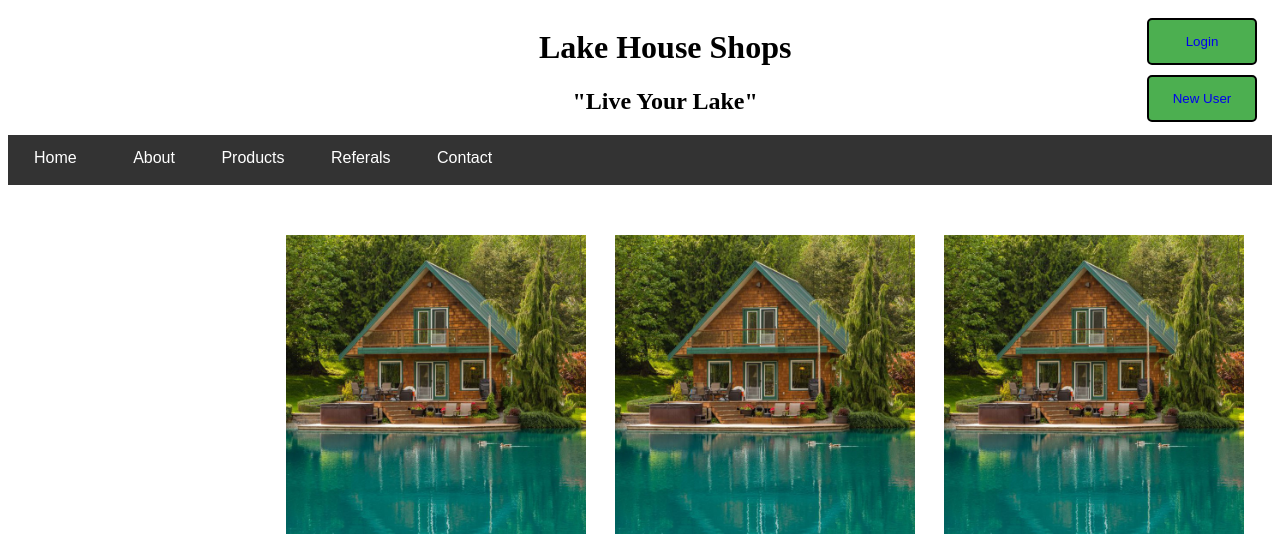
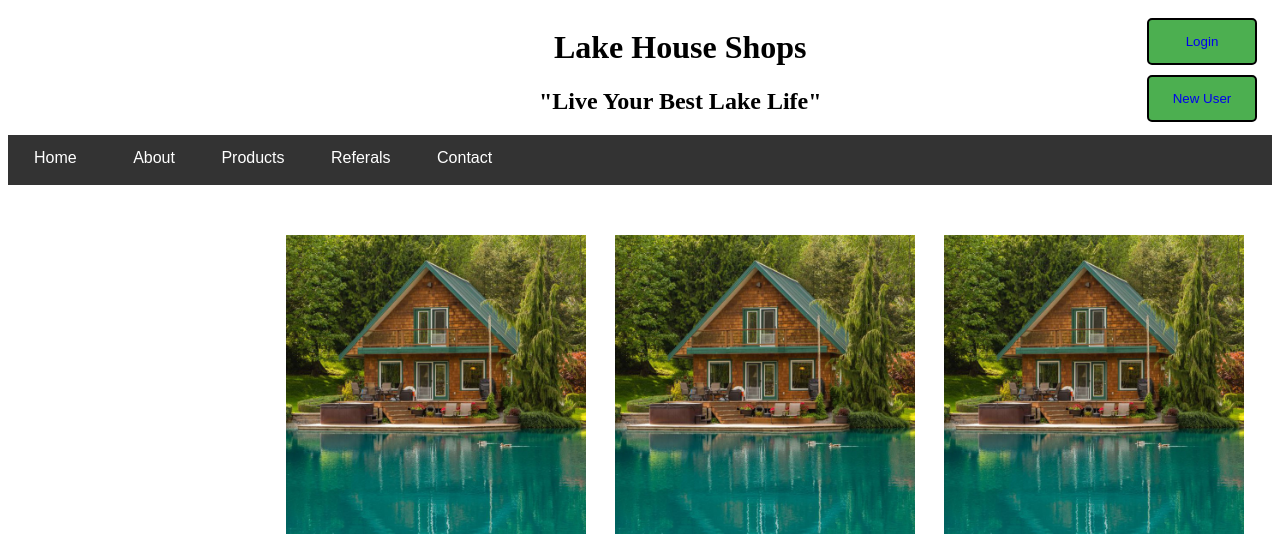
Before and after one commit to merickson51293/Lake_House, a Django app: page / in a window 1280 px wide. Shown: the top 534 px of the page. Run offline with Django 3.2, Linux system fonts and the light colour scheme.

Commit message:
added new line to logo

```diff
--- a/Lake_App/templates/index.html
+++ b/Lake_App/templates/index.html
@@ -13,7 +13,7 @@
             <div id="header">
                 <div id="title">
                     <h1>Lake House Shops</h1>
-                    <h2>"Live Your Lake"</h2>
+                    <h2>"Live Your Best Lake Life"</h2>
                 </div>
                 <div id="top-right">
                     <button id="login"><a href="login.html">Login</a></button>
--- a/Lake_App/urls.py
+++ b/Lake_App/urls.py
@@ -1,5 +1,4 @@
 from django.urls import path
-
 from . import views
 
 urlpatterns=[
```
